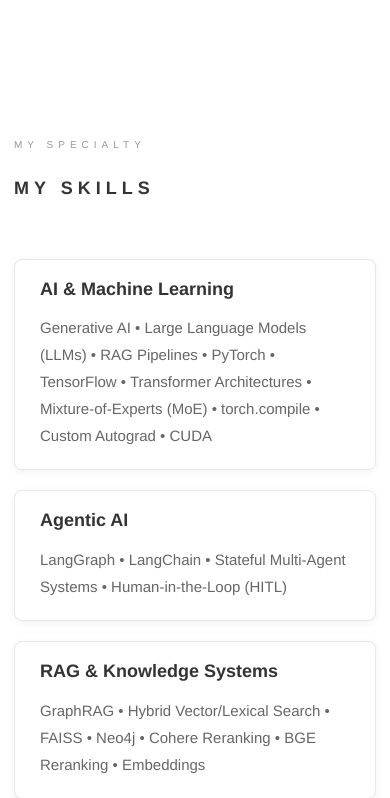
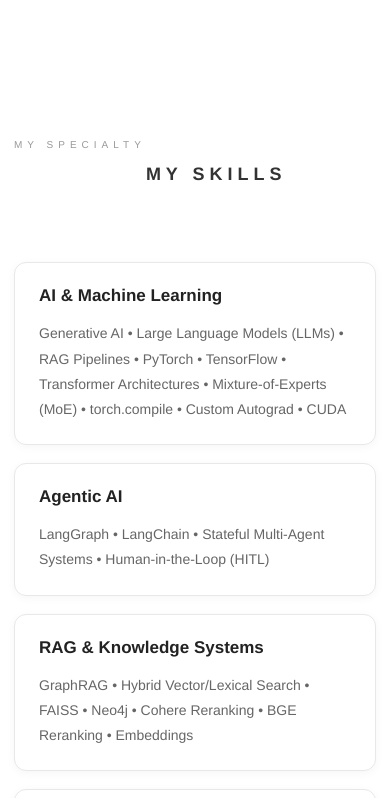
Before and after one commit to CHVIJAYCHANDRA/ChakkaVijayChandraPortfolio, a plain HTML site: page index.html in a window 390 px wide. Shown: the part 3981-4779 px from the top of the page. Drawn offline with nearby package versions, Linux system fonts and the light colour scheme; files whose address does not match are found by name; a web font is replaced by a local one.

Commit message:
Refactor skill card styles for improved layout

```diff
--- a/index.html
+++ b/index.html
@@ -1728,39 +1728,73 @@
 		}
 
 		/* Skills section card styling */
-		.skill-card {
+/* Skills section card styling */
+.colorlib-skills .row {
+	display: flex;
+	flex-wrap: wrap;
+}
+
+.colorlib-skills .col-md-6 {
+	display: flex;
+	margin-bottom: 24px;
+}
+
+.colorlib-skills .skill-card {
+	width: 100%;
 	background: #fff;
 	border: 1px solid #e8e8e8;
-			border-radius: 8px;
-			padding: 25px 30px;
-			margin-bottom: 25px;
-			box-shadow: 0 2px 8px rgba(0, 0, 0, 0.06);
-			transition: box-shadow 0.2s ease;
-		}
-
-		.skill-card:hover {
-			box-shadow: 0 4px 12px rgba(0, 0, 0, 0.1);
-		}
-
-		.skill-card h3 {
-			margin-top: 0;
-			margin-bottom: 15px;
+	border-radius: 12px;
+	padding: 28px 30px;
+	min-height: 180px;
+	margin-bottom: 0;
+	box-shadow: 0 2px 10px rgba(0, 0, 0, 0.04);
+	transition: transform 0.2s ease, box-shadow 0.2s ease,
+		border-color 0.2s ease;
+}
+
+.colorlib-skills .skill-card:hover {
+	transform: translateY(-3px);
+	border-color: #d5d5d5;
+	box-shadow: 0 8px 24px rgba(0, 0, 0, 0.08);
+}
+
+.colorlib-skills .skill-card h3 {
+	margin: 0 0 18px 0;
+	font-size: 17px;
+	line-height: 1.3;
 	font-weight: 600;
-			font-size: 18px;
-			color: #333;
-		}
-
-		.skill-card p {
-			margin-bottom: 0;
+	color: #222;
+}
+
+.colorlib-skills .skill-card p {
+	margin: 0;
+	padding: 0;
+	font-size: 14px;
+	line-height: 1.85;
+	font-weight: 400;
 	color: #666;
+}
+
+@media screen and (max-width: 768px) {
+
+	.colorlib-skills .col-md-6 {
+		width: 100%;
+		margin-bottom: 18px;
+	}
+
+	.colorlib-skills .skill-card {
+		padding: 22px 24px;
+		min-height: auto;
+	}
+
+	.colorlib-skills .skill-card h3 {
+		font-size: 17px;
+		margin-bottom: 14px;
+	}
+
+	.colorlib-skills .skill-card p {
+		font-size: 14px;
 		line-height: 1.8;
-			font-size: 15px;
-		}
-
-		@media screen and (max-width: 768px) {
-			.skill-card {
-				margin-bottom: 20px;
-				padding: 20px 25px;
 	}
 }
 	</style>
```
Lines whose indentation alone changed are shown as unchanged.
